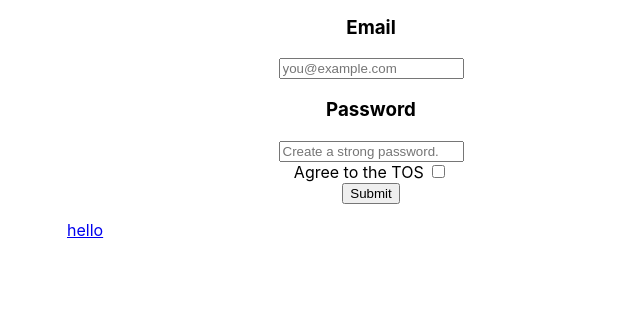
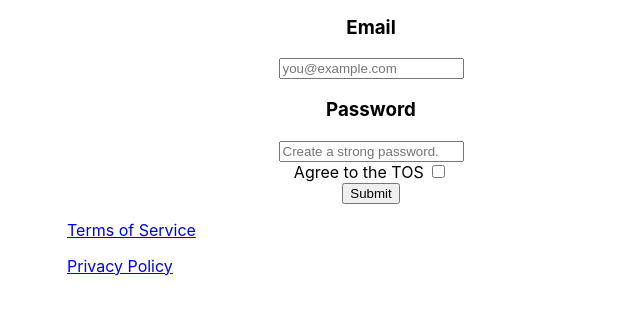
Before and after one commit to lukeskywalker4621-cmyk/tinygaurd, a website built with Vite: page tinygaurd/index.html in a window 1280 px wide. Shown: the part 271-586 px from the top of the page, without its empty margins (269-909 px from the left). Built offline with nearby package versions, Linux system fonts and the light colour scheme.

Commit message:
small updates + adding more files

```diff
--- a/tinygaurd/index.html
+++ b/tinygaurd/index.html
@@ -53,7 +53,10 @@
 
     <footer>
       <a href="TOS.html">
-        <p>hello</p>
+        <p>Terms of Service</p>
+      </a>
+      <a href="privacy_policy.html">
+        <p>Privacy Policy</p>
       </a>
     </footer>
 
```
Also changed, not shown: tinygaurd/privacy_policy.html (added, +13 -0 lines), CODE_OF_CONDUCT.md (added), CONTRIBUTING.md (added).
